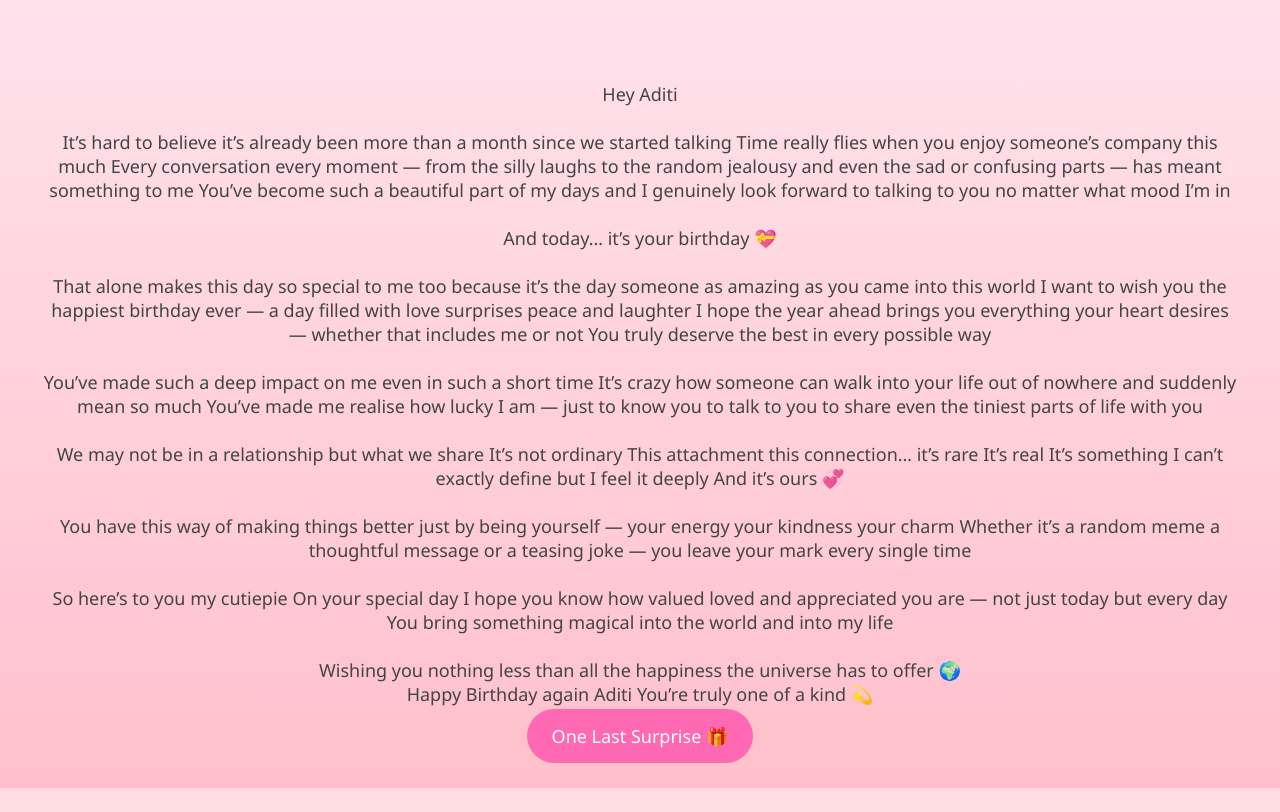
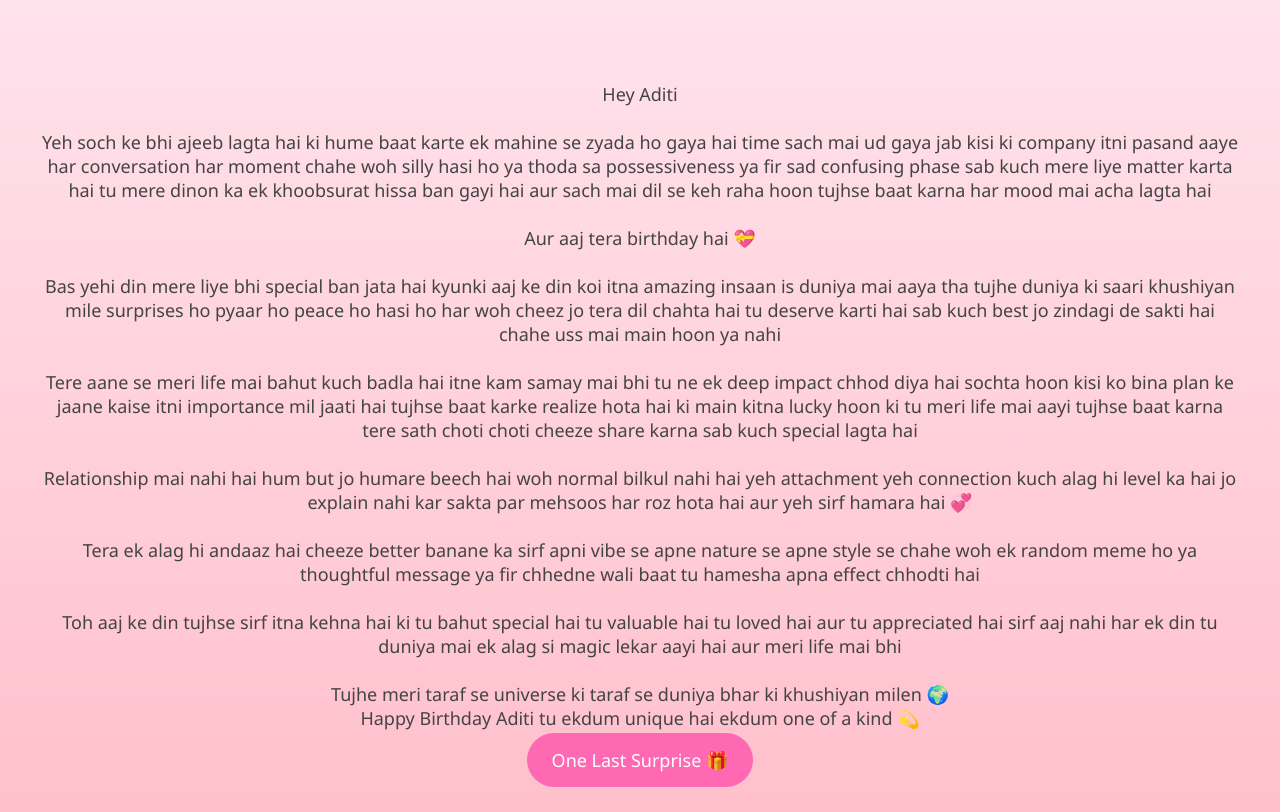
Before and after one commit to Krindha/bdaybabe, a Flask app: page /message in a window 1280 px wide. Shown: the part 81-893 px from the top of the page. Before the commit the page ends 869 px from the top, so only its background shows below. Run offline with Flask 3, Linux system fonts and the light colour scheme.

Commit message:
Update message.html

```diff
--- a/templates/message.html
+++ b/templates/message.html
@@ -10,22 +10,22 @@
         <p style="white-space: pre-line; font-size: 18px;">
            Hey Aditi
 
-It’s hard to believe it’s already been more than a month since we started talking Time really flies when you enjoy someone’s company this much Every conversation every moment — from the silly laughs to the random jealousy and even the sad or confusing parts — has meant something to me You’ve become such a beautiful part of my days and I genuinely look forward to talking to you no matter what mood I’m in
+Yeh soch ke bhi ajeeb lagta hai ki hume baat karte ek mahine se zyada ho gaya hai time sach mai ud gaya jab kisi ki company itni pasand aaye har conversation har moment chahe woh silly hasi ho ya thoda sa possessiveness ya fir sad confusing phase sab kuch mere liye matter karta hai tu mere dinon ka ek khoobsurat hissa ban gayi hai aur sach mai dil se keh raha hoon tujhse baat karna har mood mai acha lagta hai
 
-And today… it’s your birthday 💝
+Aur aaj tera birthday hai 💝
 
-That alone makes this day so special to me too because it’s the day someone as amazing as you came into this world I want to wish you the happiest birthday ever — a day filled with love surprises peace and laughter I hope the year ahead brings you everything your heart desires — whether that includes me or not You truly deserve the best in every possible way
+Bas yehi din mere liye bhi special ban jata hai kyunki aaj ke din koi itna amazing insaan is duniya mai aaya tha tujhe duniya ki saari khushiyan mile surprises ho pyaar ho peace ho hasi ho har woh cheez jo tera dil chahta hai tu deserve karti hai sab kuch best jo zindagi de sakti hai chahe uss mai main hoon ya nahi
 
-You’ve made such a deep impact on me even in such a short time It’s crazy how someone can walk into your life out of nowhere and suddenly mean so much You’ve made me realise how lucky I am — just to know you to talk to you to share even the tiniest parts of life with you
+Tere aane se meri life mai bahut kuch badla hai itne kam samay mai bhi tu ne ek deep impact chhod diya hai sochta hoon kisi ko bina plan ke jaane kaise itni importance mil jaati hai tujhse baat karke realize hota hai ki main kitna lucky hoon ki tu meri life mai aayi tujhse baat karna tere sath choti choti cheeze share karna sab kuch special lagta hai
 
-We may not be in a relationship but what we share It’s not ordinary This attachment this connection… it’s rare It’s real It’s something I can’t exactly define but I feel it deeply And it’s ours 💞
+Relationship mai nahi hai hum but jo humare beech hai woh normal bilkul nahi hai yeh attachment yeh connection kuch alag hi level ka hai jo explain nahi kar sakta par mehsoos har roz hota hai aur yeh sirf hamara hai 💞
 
-You have this way of making things better just by being yourself — your energy your kindness your charm Whether it’s a random meme a thoughtful message or a teasing joke — you leave your mark every single time
+Tera ek alag hi andaaz hai cheeze better banane ka sirf apni vibe se apne nature se apne style se chahe woh ek random meme ho ya thoughtful message ya fir chhedne wali baat tu hamesha apna effect chhodti hai
 
-So here’s to you my cutiepie On your special day I hope you know how valued loved and appreciated you are — not just today but every day You bring something magical into the world and into my life
+Toh aaj ke din tujhse sirf itna kehna hai ki tu bahut special hai tu valuable hai tu loved hai aur tu appreciated hai sirf aaj nahi har ek din tu duniya mai ek alag si magic lekar aayi hai aur meri life mai bhi
 
-Wishing you nothing less than all the happiness the universe has to offer 🌍
-Happy Birthday again Aditi You’re truly one of a kind 💫
+Tujhe meri taraf se universe ki taraf se duniya bhar ki khushiyan milen 🌍
+Happy Birthday Aditi tu ekdum unique hai ekdum one of a kind 💫
         </p>
         <a href="/surprise" class="button">One Last Surprise 🎁</a>
     </div>
```
